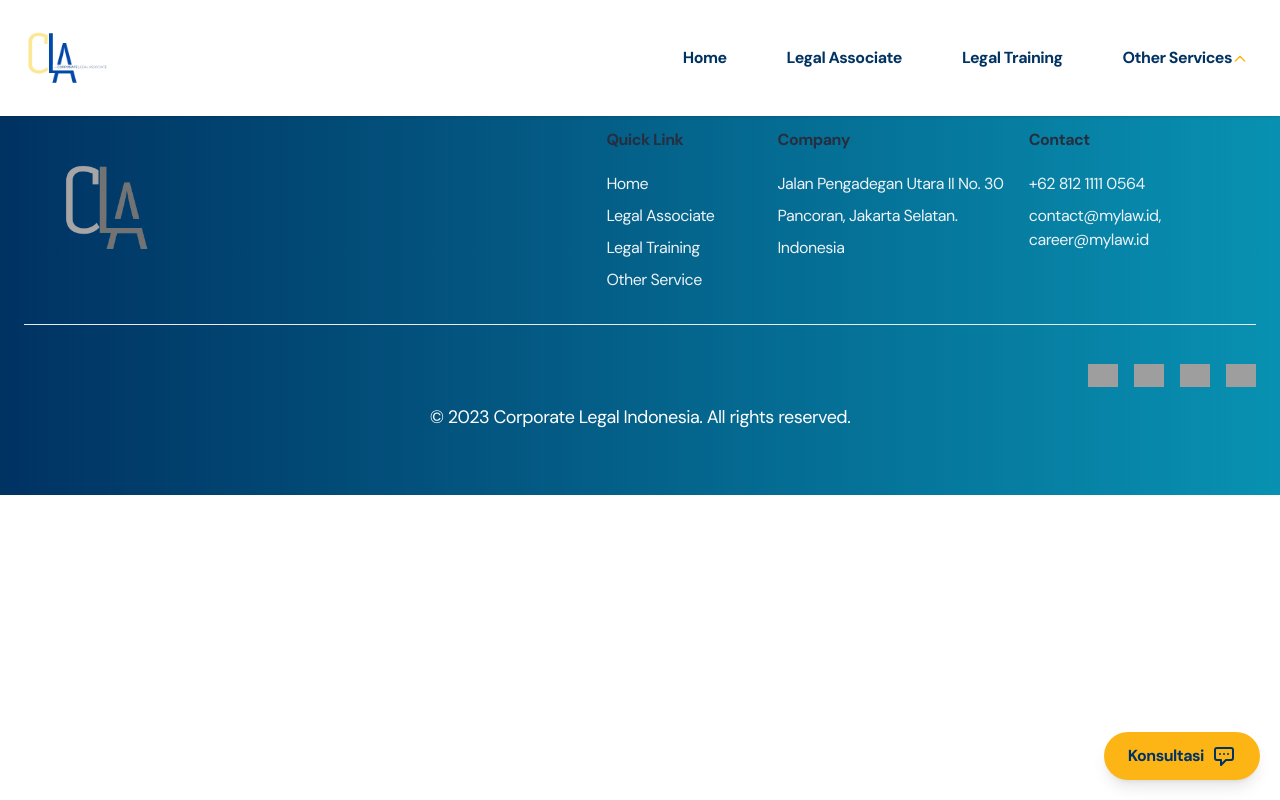
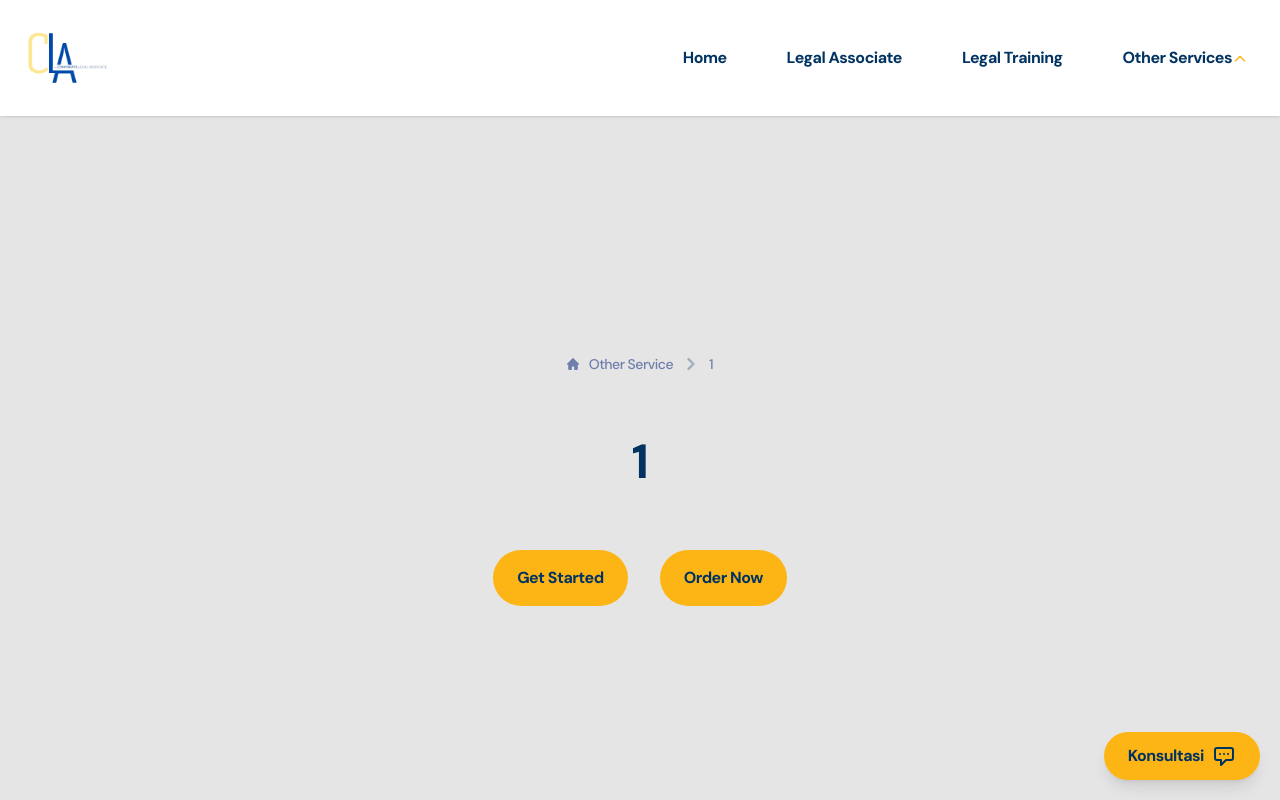
Before and after one commit to nctrnlman/client-cla-indonesia, a React (Vite) app: page /other-service/1 in a window 1280 px wide. Shown: the top 800 px of the page. Built offline with nearby package versions, Linux system fonts and the light colour scheme; grey boxes are pictures that could not be loaded.

Commit message:
feat(other service)

```diff
--- a/src/App.jsx
+++ b/src/App.jsx
@@ -1,4 +1,4 @@
-import React, { useState } from 'react';
+import React, { useState } from "react";
 import "./App.css";
 import { Route, Routes } from "react-router-dom";
 import Home from "./pages/Home";
@@ -9,6 +9,7 @@ import LegalTraining from "./pages/LegalTraining";
 import OtherService from "./pages/OtherService";
 import ConsultationButton from "./components/navigation/ConsultationButton";
 import LoadingSpinner from "./components/Loading/LoadingSpinner";
+import OtherServiceDetail from "./pages/OtherServiceDetail";
 
 function App() {
   const [isLoading, setIsLoading] = useState(false);
@@ -19,9 +20,22 @@ function App() {
       {isLoading && <LoadingSpinner />}
       <Routes>
         <Route path="/" element={<Home setIsLoading={setIsLoading} />} />
-        <Route path="/legal-associate" element={<LegalAssociate setIsLoading={setIsLoading} />} />
-        <Route path="/legal-training" element={<LegalTraining setIsLoading={setIsLoading} />} />
-        <Route path="/other-service" element={<OtherService setIsLoading={setIsLoading} />} />
+        <Route
+          path="/legal-associate"
+          element={<LegalAssociate setIsLoading={setIsLoading} />}
+        />
+        <Route
+          path="/legal-training"
+          element={<LegalTraining setIsLoading={setIsLoading} />}
+        />
+        <Route
+          path="/other-service"
+          element={<OtherService setIsLoading={setIsLoading} />}
+        />
+        <Route
+          path="/other-service/:slug"
+          element={<OtherServiceDetail setIsLoading={setIsLoading} />}
+        />
       </Routes>
       <ConsultationButton />
       <Footer />
--- a/src/components/bar/Footer.jsx
+++ b/src/components/bar/Footer.jsx
@@ -4,16 +4,15 @@ function Footer() {
   return (
     <div>
       <footer className="bg-gradient-to-r from-primary to-cyan-600 font-sans">
-        <div className="container px-6 py-12 mx-auto">
-          <div className="grid grid-cols-1 gap-6 sm:grid-cols-3 sm:gap-y-10 lg:grid-cols-5">
-            <div className="sm:col-span-2">
+        <div className="container px-6 py-12 mx-auto max-w-7xl">
+          <div className="flex md:flex-row flex-col justify-between gap-8">
+            <div>
               <img src={logo} alt="Logo CLA" className="w-40" />
+              <p className=" text-white ">Your Trusted Legal Partner</p>
             </div>
 
             <div>
-              <p className="font-semibold md:pl-20 text-gray-800 dark:text-white">
-                Quick Link
-              </p>
+              <p className="font-semibold md:pl-20 text-white ">Quick Link</p>
 
               <div className="flex flex-col items-start md:pl-20 mt-5 space-y-2">
                 <Link
@@ -35,18 +34,16 @@ function Footer() {
                   Legal Training
                 </Link>
                 <Link
-                  to="/other-service"
+                  to="/"
                   className="text-gray-100 transition-colors duration-300 hover:underline hover:cursor-pointer hover:text-primary"
                 >
-                  Other Service
+                  Other Services
                 </Link>
               </div>
             </div>
 
             <div>
-              <p className="font-semibold text-gray-800 dark:text-white">
-                Company
-              </p>
+              <p className="font-semibold text-white ">Company</p>
 
               <div className="flex flex-col items-start mt-5 space-y-2">
                 <p className="text-gray-100 transition-colors duration-300   hover:text-primary">
@@ -61,9 +58,7 @@ function Footer() {
               </div>
             </div>
             <div>
-              <p className="font-semibold text-gray-800 dark:text-white">
-                Contact
-              </p>
+              <p className="font-semibold text-white ">Contact</p>
 
               <div className="flex flex-col items-start mt-5 space-y-2">
                 <p className="text-gray-100 transition-colors duration-300   hover:text-primary">
--- a/src/components/bar/Navbar.jsx
+++ b/src/components/bar/Navbar.jsx
@@ -52,6 +52,62 @@ function Navbar() {
       setIsOtherServicesOpen(false);
     }, 1000);
   };
+
+  const servicesData = [
+    {
+      category: "LEGALITY",
+      items: [
+        { name: "PT / Perseroan Terbatas", slug: "pt-perseroan-terbatas" },
+        {
+          name: "CV / Commanditaire Venootschap",
+          slug: "cv-commanditaire-venootschap",
+        },
+        { name: "PT Perorangan", slug: "pt-perorangan" },
+        { name: "New", slug: "new" },
+        { name: "PT PMA", slug: "pt-pma" },
+        { name: "Firma", slug: "firma" },
+        { name: "Persekutuan Perdata", slug: "persekutuan-perdata" },
+        { name: "Perkumpulan", slug: "perkumpulan" },
+        { name: "Yayasan", slug: "yayasan" },
+      ],
+    },
+    {
+      category: "PERIZINAN",
+      items: [
+        { name: "NIB & OSS", slug: "nib-oss" },
+        { name: "Izin PKP", slug: "izin-pkp" },
+        { name: "Izin Restoran", slug: "izin-restoran" },
+        { name: "Izin Konstruksi", slug: "izin-konstruksi" },
+        { name: "Izin PSE", slug: "izin-pse" },
+        { name: "Izin K3L", slug: "izin-k3l" },
+        { name: "Izin Yayasan", slug: "izin-yayasan" },
+        { name: "33++ Izin Lainnya", slug: "33-lainnya" },
+        { name: "ALL", slug: "all" },
+      ],
+    },
+    {
+      category: "JASA HUKUM",
+      items: [
+        { name: "Virtual Office", slug: "virtual-office" },
+        { name: "Perubahan Anggaran Dasar", slug: "perubahan-anggaran-dasar" },
+        { name: "Penutupan Perusahaan", slug: "penutupan-perusahaan" },
+        { name: "Perjanjian Pisah Harta", slug: "perjanjian-pisah-harta" },
+        { name: "Pendaftaran Merek", slug: "pendaftaran-merek" },
+        { name: "KITAS Pekerja", slug: "kitas-pekerja" },
+        { name: "KITAS Investor", slug: "kitas-investor" },
+        { name: "17++ Layanan Lainnya", slug: "17-lainnya" },
+        { name: "ALL", slug: "all" },
+      ],
+    },
+    {
+      category: "LAINNYA",
+      items: [
+        { name: "Virtual Office", slug: "virtual-office" },
+        { name: "Perubahan Anggaran Dasar", slug: "perubahan-anggaran-dasar" },
+        { name: "Penutupan Perusahaan", slug: "penutupan-perusahaan" },
+      ],
+    },
+  ];
 
   return (
     <>
@@ -265,75 +321,24 @@ function Navbar() {
               onMouseEnter={handleDropdownMouseEnter}
               onMouseLeave={handleDropdownMouseLeave}
             >
-              <div>
+              {servicesData.map((serviceCategory) => (
+                <div key={serviceCategory.category}>
                   <div className="py-2 border-b border-gray-400">
-                  <button
-                    className="px-3 py-1 font-semibold text-sm  bg-secondary rounded-full
-                   "
-                  >
-                    LEGALITY
+                    <button className="px-3 py-1 font-semibold text-sm bg-secondary rounded-full">
+                      {serviceCategory.category}
                     </button>
                   </div>
-                <ul className="mt-2 space-y-1 ">
-                  <li>PT / Perseroan Terbatas</li>
-                  <li>CV / Commanditaire Venootschap</li>
-                  <li>PT Perorangan</li>
-                  <li>New</li>
-                  <li>PT PMA</li>
-                  <li>Firma</li>
-                  <li>Persekutuan Perdata</li>
-                  <li>Perkumpulan</li>
-                  <li>Yayasan</li>
+                  <ul className="mt-2 space-y-1">
+                    {serviceCategory.items.map((item) => (
+                      <li key={item.slug} className="hover:text-secondary">
+                        <Link to={`/other-service/${item.slug}`}>
+                          {item.name}
+                        </Link>
+                      </li>
+                    ))}
                   </ul>
                 </div>
-              <div>
-                <div className="py-2 border-b border-gray-400">
-                  <button className="font-semibold px-3 py-1 text-sm bg-secondary rounded-full">
-                    PERIZINAN
-                  </button>
-                </div>
-                <ul className="mt-2 space-y-1 ">
-                  <li>NIB & OSS</li>
-                  <li>Izin PKP</li>
-                  <li>Izin Restoran</li>
-                  <li>Izin Konstruksi</li>
-                  <li>Izin PSE</li>
-                  <li>Izin K3L</li>
-                  <li>Izin Yayasan</li>
-                  <li>33++ Izin Lainnya</li>
-                  <li>ALL</li>
-                </ul>
-              </div>
-              <div>
-                <div className="py-2 border-b border-gray-400">
-                  <button className="font-semibold px-3 py-1 text-sm bg-secondary rounded-full ">
-                    JASA HUKUM
-                  </button>
-                </div>
-                <ul className="mt-2 space-y-1 ">
-                  <li>Virtual Office</li>
-                  <li>Perubahan Anggaran Dasar</li>
-                  <li>Penutupan Perusahaan</li>
-                  <li>Perjanjian Pisah Harta</li>
-                  <li>Pendaftaran Merek</li>
-                  <li>KITAS Pekerja</li>
-                  <li>KITAS Investor</li>
-                  <li>17++ Layanan Lainnya</li>
-                  <li>ALL</li>
-                </ul>
-              </div>
-              <div>
-                <div className="py-2 border-b border-gray-400">
-                  <button className="font-semibold px-3 py-1 text-sm bg-secondary rounded-full ">
-                    LAINNYA
-                  </button>
-                </div>
-                <ul className="mt-2 space-y-1 ">
-                  <li>Virtual Office</li>
-                  <li>Perubahan Anggaran Dasar</li>
-                  <li>Penutupan Perusahaan</li>
-                </ul>
-              </div>
+              ))}
             </div>
           )}
         </ul>
@@ -348,75 +353,24 @@ function Navbar() {
           onMouseEnter={handleDropdownMouseEnter}
           onMouseLeave={handleDropdownMouseLeave}
         >
-          <div>
+          {servicesData.map((serviceCategory) => (
+            <div key={serviceCategory.category}>
               <div className="py-2 border-b border-gray-400">
                 <button className="font-bold px-3 py-1 text-sm rounded-full bg-secondary">
-                LEGALITY
+                  {serviceCategory.category}
                 </button>
               </div>
-            <ul className="mt-2 space-y-1 text-white">
-              <li>PT / Perseroan Terbatas</li>
-              <li>CV / Commanditaire Venootschap</li>
-              <li>PT Perorangan</li>
-              <li>New</li>
-              <li>PT PMA</li>
-              <li>Firma</li>
-              <li>Persekutuan Perdata</li>
-              <li>Perkumpulan</li>
-              <li>Yayasan</li>
+              <ul className="mt-2 space-y-1 text-white ">
+                {serviceCategory.items.map((item) => (
+                  <li key={item.slug} className="hover:text-secondary">
+                    <Link to={`/other-service/${item.slug}`}>{item.name}</Link>
+                  </li>
+                ))}
               </ul>
             </div>
-          <div>
-            <div className="py-2 border-b border-gray-400">
-              <button className="font-bold px-3 py-1 text-sm rounded-full bg-secondary">
-                PERIZINAN
-              </button>
-            </div>
-            <ul className="mt-2 space-y-1 text-white">
-              <li>NIB & OSS</li>
-              <li>Izin PKP</li>
-              <li>Izin Restoran</li>
-              <li>Izin Konstruksi</li>
-              <li>Izin PSE</li>
-              <li>Izin K3L</li>
-              <li>Izin Yayasan</li>
-              <li>33++ Izin Lainnya</li>
-              <li>ALL</li>
-            </ul>
-          </div>
-          <div>
-            <div className="py-2 border-b border-gray-400">
-              <button className="font-bold px-3 py-1 text-sm rounded-full bg-secondary">
-                JASA HUKUM
-              </button>
-            </div>
-            <ul className="mt-2 space-y-1 text-white">
-              <li>Virtual Office</li>
-              <li>Perubahan Anggaran Dasar</li>
-              <li>Penutupan Perusahaan</li>
-              <li>Perjanjian Pisah Harta</li>
-              <li>Pendaftaran Merek</li>
-              <li>KITAS Pekerja</li>
-              <li>KITAS Investor</li>
-              <li>17++ Layanan Lainnya</li>
-              <li>ALL</li>
-            </ul>
-          </div>
-          <div>
-            <div className="py-2 border-b border-gray-400">
-              <button className="font-bold px-3 py-1 text-sm rounded-full bg-secondary">
-                LAINNYA
-              </button>
-            </div>
-            <ul className="mt-2 space-y-1 text-white">
-              <li>Virtual Office</li>
-              <li>Perubahan Anggaran Dasar</li>
-              <li>Penutupan Perusahaan</li>
-            </ul>
-          </div>
+          ))}
         </div>
       )}
-
       <div className="pt-20">
         <main></main>
       </div>
--- /dev/null
+++ b/src/components/other-service-detail/Breadcrumb.jsx
@@ -0,0 +1,54 @@
+function Breadcrumb({ title }) {
+  return (
+    <div>
+      <nav className="flex" aria-label="Breadcrumb">
+        <ol className="inline-flex flex-wrap items-center space-x-1 md:space-x-2 rtl:space-x-reverse">
+          <li className="inline-flex items-center">
+            <a
+              href="/operasional/dashboard"
+              className="inline-flex items-center text-sm font-medium text-gray-700 hover:text-blue-600 dark:text-gray-400 dark:hover:text-white"
+            >
+              <svg
+                className="w-3 h-3 me-2.5"
+                aria-hidden="true"
+                xmlns="http://www.w3.org/2000/svg"
+                fill="currentColor"
+                viewBox="0 0 20 20"
+              >
+                <path d="m19.707 9.293-2-2-7-7a1 1 0 0 0-1.414 0l-7 7-2 2a1 1 0 0 0 1.414 1.414L2 10.414V18a2 2 0 0 0 2 2h3a1 1 0 0 0 1-1v-4a1 1 0 0 1 1-1h2a1 1 0 0 1 1 1v4a1 1 0 0 0 1 1h3a2 2 0 0 0 2-2v-7.586l.293.293a1 1 0 0 0 1.414-1.414Z" />
+              </svg>
+              Other Service
+            </a>
+          </li>
+          <li>
+            <div className="flex items-center">
+              <svg
+                className="rtl:rotate-180 w-3 h-3 text-gray-400 mx-1"
+                aria-hidden="true"
+                xmlns="http://www.w3.org/2000/svg"
+                fill="none"
+                viewBox="0 0 6 10"
+              >
+                <path
+                  stroke="currentColor"
+                  strokeLinecap="round"
+                  strokeLinejoin="round"
+                  strokeWidth="2"
+                  d="m1 9 4-4-4-4"
+                />
+              </svg>
+              <a
+                href="#"
+                className="ms-1 text-sm font-medium text-gray-700 hover:text-blue-600 md:ms-2 dark:text-gray-400 dark:hover:text-white"
+              >
+                {title}
+              </a>
+            </div>
+          </li>
+        </ol>
+      </nav>
+    </div>
+  );
+}
+
+export default Breadcrumb;
--- /dev/null
+++ b/src/components/other-service-detail/Hero.jsx
@@ -0,0 +1,29 @@
+import Breadcrumb from "./Breadcrumb";
+
+function Hero({ title }) {
+  return (
+    <div className="bg-[#E5E5E5] h-screen">
+      <div className="flex flex-col justify-center gap-16 items-center h-full">
+        <div>
+          <Breadcrumb title={title} />
+        </div>
+        <p className="text-center text-[#003262] font-bold text-xl sm:text-2xl md:text-4xl lg:text-5xl px-4 sm:px-8">
+          {title}
+        </p>
+        <div className="flex gap-8">
+          <button
+            className="bg-secondary p-4 px-6 rounded-full text-primary font-semibold hover:bg-primary hover:text-secondary transition duration-300
+          "
+          >
+            Get Started
+          </button>
+          <button className="bg-secondary p-4 px-6 rounded-full text-primary font-semibold hover:bg-primary hover:text-secondary transition duration-300">
+            Order Now
+          </button>
+        </div>
+      </div>
+    </div>
+  );
+}
+
+export default Hero;
--- /dev/null
+++ b/src/pages/OtherServiceDetail.jsx
@@ -0,0 +1,48 @@
+import { Helmet } from "react-helmet";
+import { useParams } from "react-router-dom";
+import Hero from "../components/other-service-detail/Hero";
+
+function OtherServiceDetail() {
+  const { slug } = useParams();
+  const formatSlug = (text) => {
+    return text
+      .split("-")
+      .map((word) => word.charAt(0).toUpperCase() + word.slice(1))
+      .join(" ");
+  };
+
+  const formattedSlug = formatSlug(slug);
+  const title = `${formattedSlug} | CLA Indonesia`;
+  const description = `Find detailed information about ${formattedSlug} services offered by CLA Indonesia.`;
+
+  return (
+    <div className="h-screen bg-primary">
+      <Helmet>
+        <title>{title}</title>
+        <meta name="description" content={description} />
+        <meta property="og:title" content={title} />
+        <meta property="og:description" content={description} />
+        <meta property="og:type" content="website" />
+        <meta
+          property="og:url"
+          content={`https://yourwebsite.com/other-service/${slug}`}
+        />
+        <meta
+          property="og:image"
+          content="https://yourwebsite.com/path-to-image.jpg"
+        />
+        <meta name="twitter:card" content="summary_large_image" />
+        <meta name="twitter:title" content={title} />
+        <meta name="twitter:description" content={description} />
+        <meta
+          name="twitter:image"
+          content="https://yourwebsite.com/path-to-image.jpg"
+        />
+      </Helmet>
+
+      <Hero title={formattedSlug} />
+    </div>
+  );
+}
+
+export default OtherServiceDetail;
```
Lines whose indentation alone changed are shown as unchanged.
